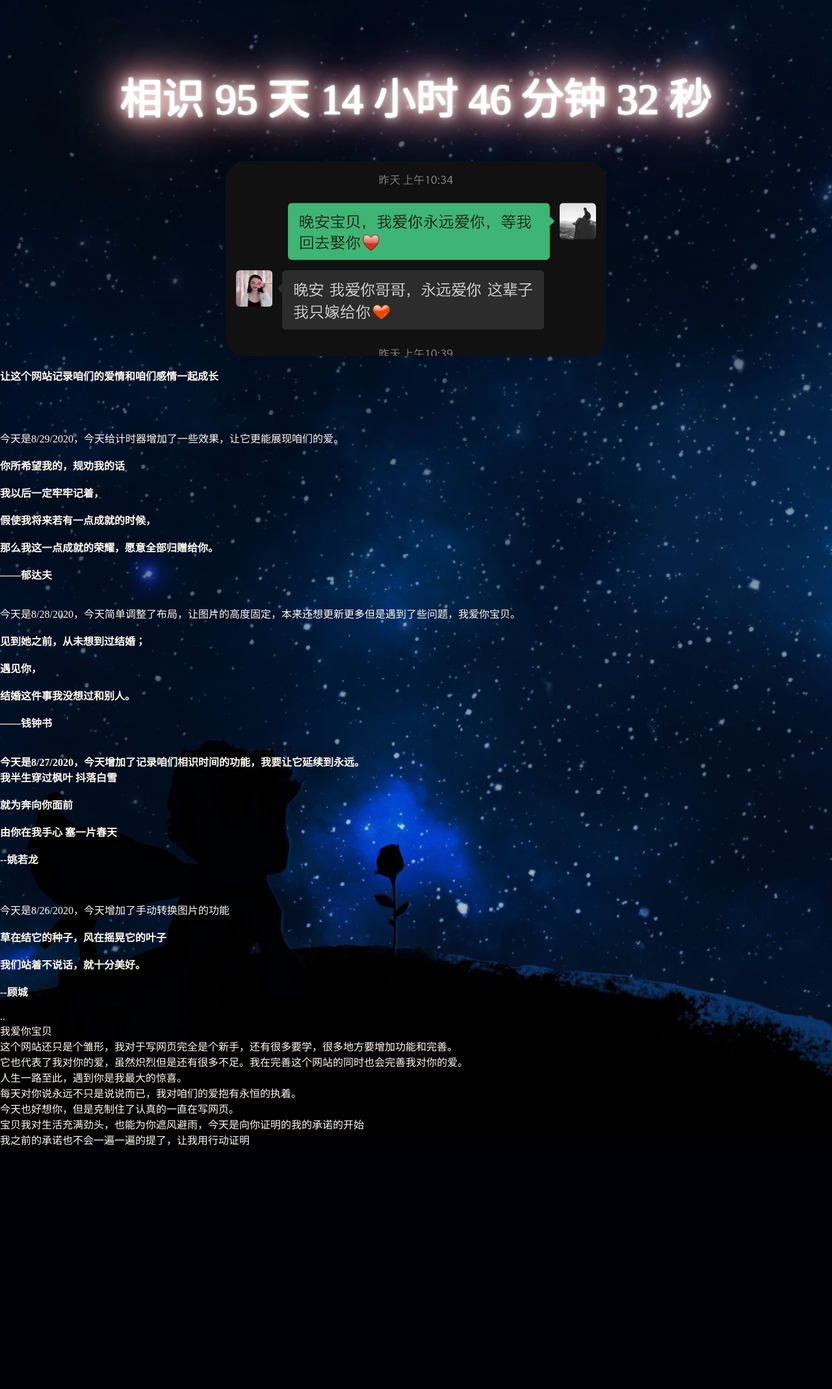
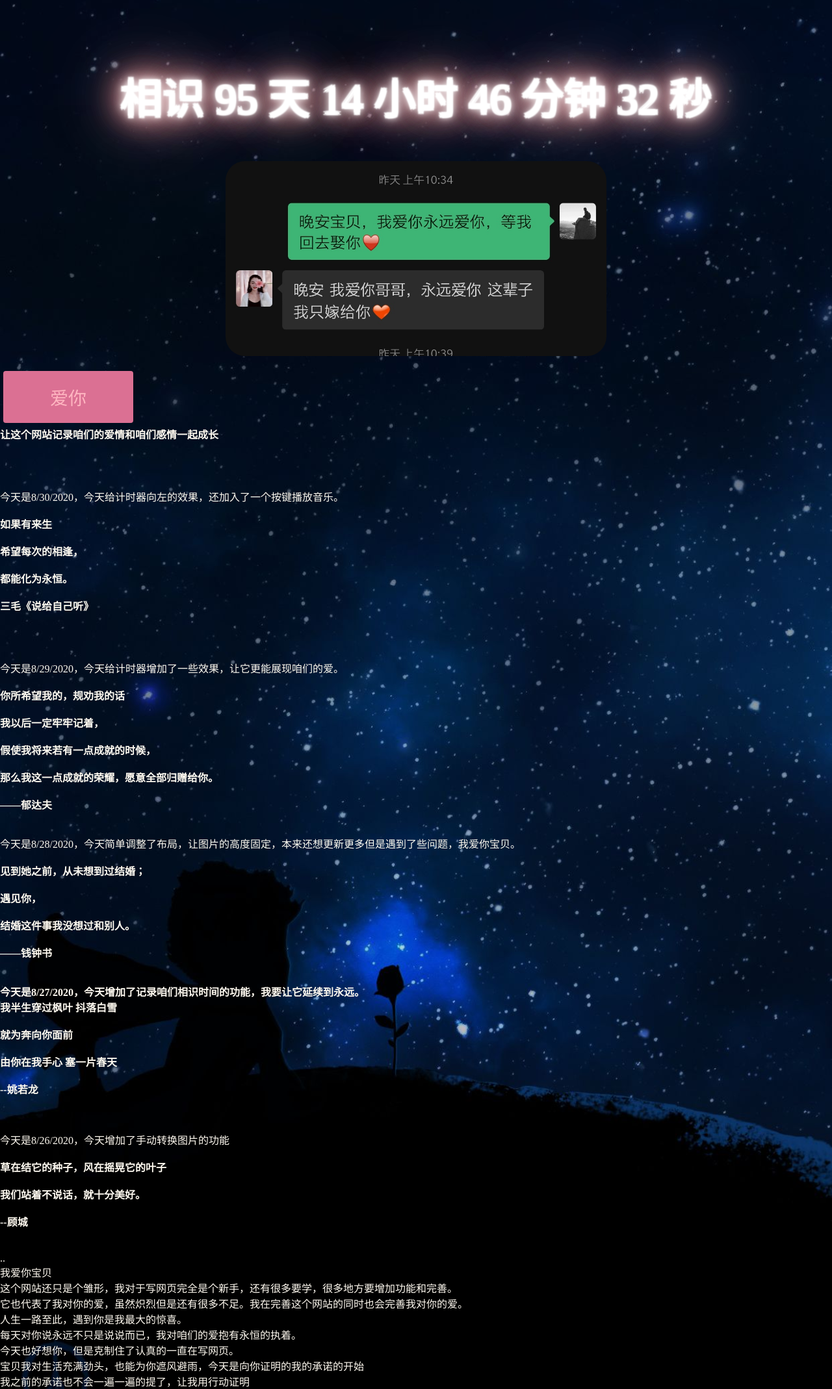
Before and after one commit to foxrock619/foxrock619.github.io, a PHP site: page / in a window 1280 px wide. Shown: the whole page at 65% size. Before the commit the page ends 1763 px from the top, so only its background shows below. Run offline with PHP 8.4, Linux system fonts and the light colour scheme.

Commit message:
added new effect for time and added a bnt for music

```diff
--- a/css/style.css
+++ b/css/style.css
@@ -77,25 +70,16 @@ p {
 
 .mySlides {
     border-radius: 30px;
-
     height: 300px;
     margin-left: auto;
     margin-right: auto;
     margin-bottom: 0px;
+
+}
+.slideShow {
+    animation: op 5s;
 }
 
-
-.img1 {
-    width: 500px;
-    position:absolute;
-    top:100px;
-}
-.img2 {
-    width: 500px;
-    position: absolute;
-    top: 100px;
-    left:600px;
-}
 
 /* Fading animation */
 .fade {
@@ -103,6 +87,21 @@ p {
     -webkit-animation-duration: 1.5s;
     animation-name: fade;
     animation-duration: 1.5s;
+}
+
+.mbnt {
+    display: inline-block;
+    border-radius: 4px;
+    background-color: palevioletred;
+    border: none;
+    color: lightpink;
+    text-align: center;
+    font-size: 28px;
+    padding: 20px;
+    width: 200px;
+    transition: all 0.5s;
+    cursor: pointer;
+    margin: 5px;
 }
 
 @-webkit-keyframes fade {
--- a/index.html
+++ b/index.html
@@ -14,14 +14,17 @@
     </style>
 </head>
 <body>
+
     <div class="timer" id="demo"></div>
     <br><br><br>
     <img class="mySlides fade" src="image/his1.jpg">
     <img class="mySlides fade" src="image/his2.jpg">
     <img class="mySlides fade" src="image/his3.jpg">
     <br>
+    <audio id="music" src="music2.mp3" loop></audio>
+    <button class ="mbnt" onclick="document.getElementById('music').play()">爱你</button>
 
-
+    <br>
     <script>
         // Set the date we're counting down to
         var countDownDate = new Date("May 27, 2020 9:37:00").getTime();
@@ -54,6 +57,19 @@
         <b> 让这个网站记录咱们的爱情和咱们感情一起成长</b>
 
         <br>
+        <br><br>
+        <br><br>
+        今天是8/30/2020，今天给计时器向左的效果，还加入了一个按键播放音乐。
+        <br><br>
+        <b>
+            <dd>如果有来生</dd>
+            <br>
+            <dd>希望每次的相逢，</dd>
+            <br>
+            <dd>都能化为永恒。</dd>
+            <br>
+            <dd>三毛《说给自己听》</dd>
+        </b>
 
         <br><br>
         <br><br>
@@ -108,7 +124,7 @@
             <dd>--顾城</dd>
         </b>
 
-        </b>
+        </br>
 
     </div>
     <br>
@@ -126,16 +142,12 @@
 
 
 
-    <audio autoplay loop>
-        <source src="music2.mp3" type="audio/mp3">
-        <source src="music.mp3" type="audio/mp3">
-    </audio>
 
 
 
 
 
-    <div>
+    <div class="slideShow">
         <script>
             var slideIndex = 0;
             slideShow();
--- a/js/scripts.js
+++ b/js/scripts.js
@@ -6,3 +6,9 @@ function curDate() {
     var daym = mydate.getDate();
     var dayarray = new Array()
 }
+function PlaySound(melody) {
+    alert("On Press of " + melody);
+    var path = "../music2.mp3"
+    var snd = new Audio(path + melody + ".mp3");
+    snd.play();
+}
```
Also changed, not shown: other parts of css/style.css (+19 -14 lines). Lines whose indentation alone changed are shown as unchanged.
